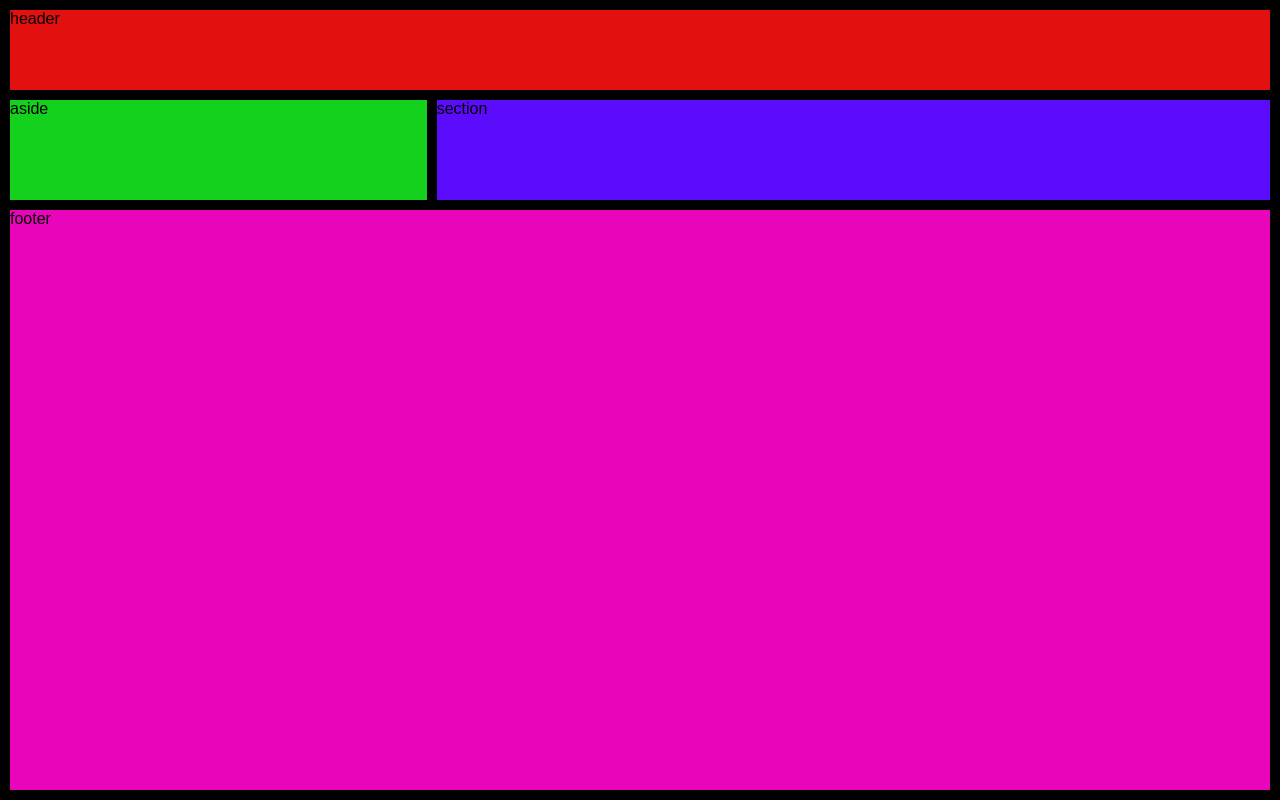
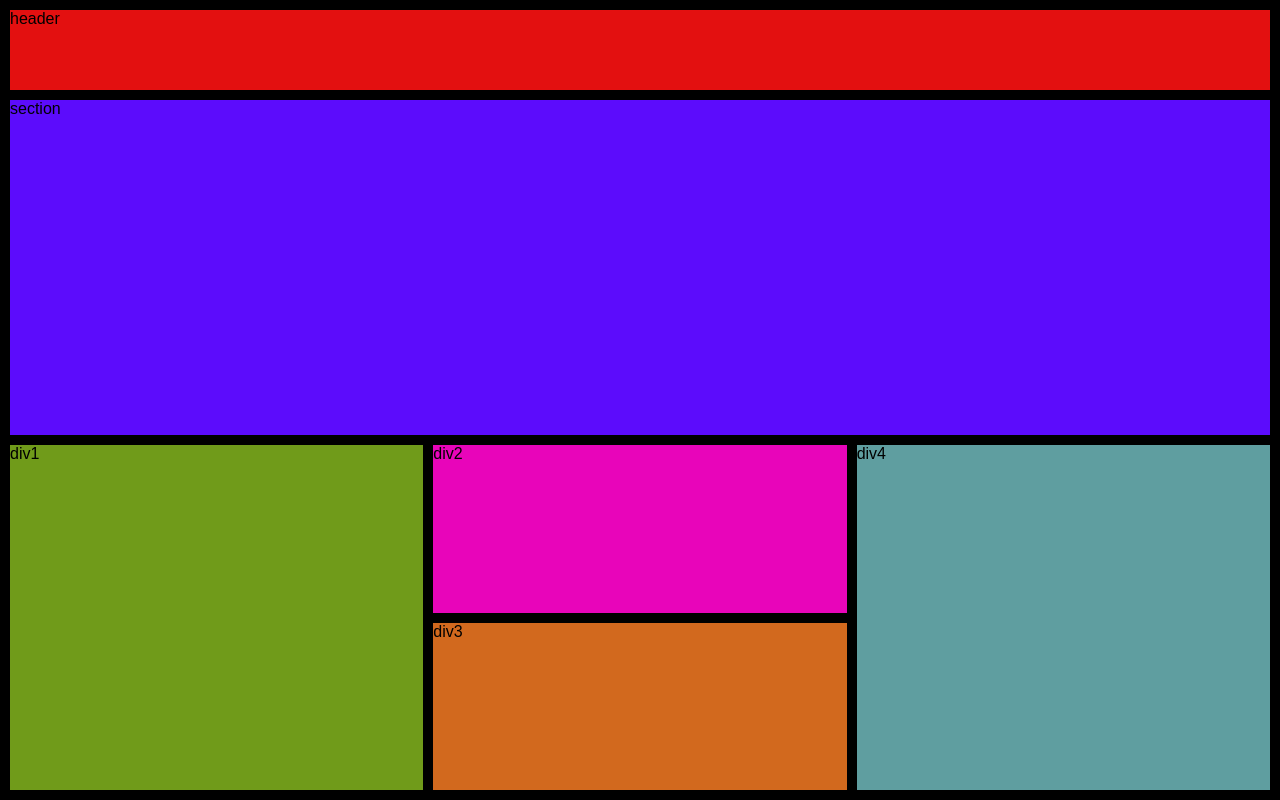
Before and after one commit to Siddharthajoshi7/cohert-apple, a plain HTML site: page index.html in a window 1280 px wide. Drawn offline with Linux system fonts and the light colour scheme.

Commit message:
last grid project

```diff
--- a/index.html
+++ b/index.html
@@ -11,9 +11,11 @@
   <header>
     header
   </header>
-  <aside>aside </aside>
   <section>section</section>
-  <footer>footer</footer>
+  <div id="left-div">div1</div>
+  <div id="bottom-up">div2</div>
+  <div id="bottom-down">div3</div>
+  <div id="right-div">div4</div>
  </main>
 </body>
 </html>
--- a/style.css
+++ b/style.css
@@ -15,25 +15,39 @@ main{
     padding: 10px;
     display: grid;
     gap: 10px;
-    grid-template-columns: 0.5fr 1fr;
-    grid-template-rows: 80px 100px 1fr;
-    grid-template-areas: "header header"
-    "aside section"
-    "footer footer";
+    grid-template-columns: 1fr 1fr 1fr;
+    grid-template-rows: 80px 1fr 0.5fr 0.5fr;
+    grid-template-areas: "header header header"
+    " section section section"
+    " div-left bottom-up div-right"
+    "div-left bottom-down div-right";
 }
 header{
     background: #e31010;
     grid-area: header;
 }
-aside{
-    background: #13d11d;
-    grid-area: aside;
-}
+
+
 section{
     background: #5c0cfc;
     grid-area: section;
 }
-footer{
+#bottom-up{
     background: #e805ba;
-    grid-area: footer;
+    grid-area: bottom-up;
 }
+#right-div{
+    background-color: cadetblue;
+    grid-area: div-right;
+
+}
+#bottom-down{
+    background-color: chocolate;
+    grid-area: bottom-down;
+}
+
+#left-div{
+    background-color: rgb(112, 155, 26);
+    grid-area: div-left;
+
+}
```
